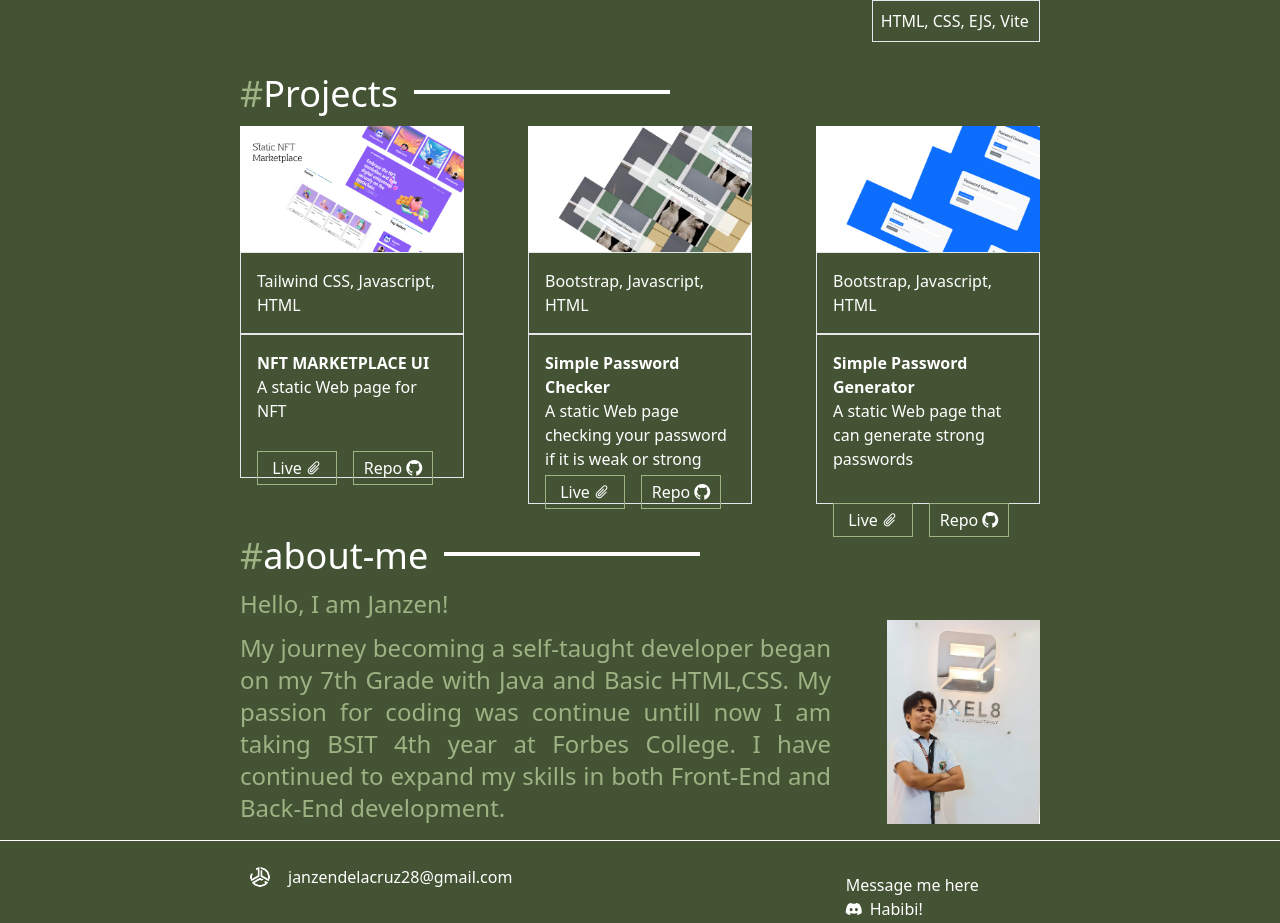
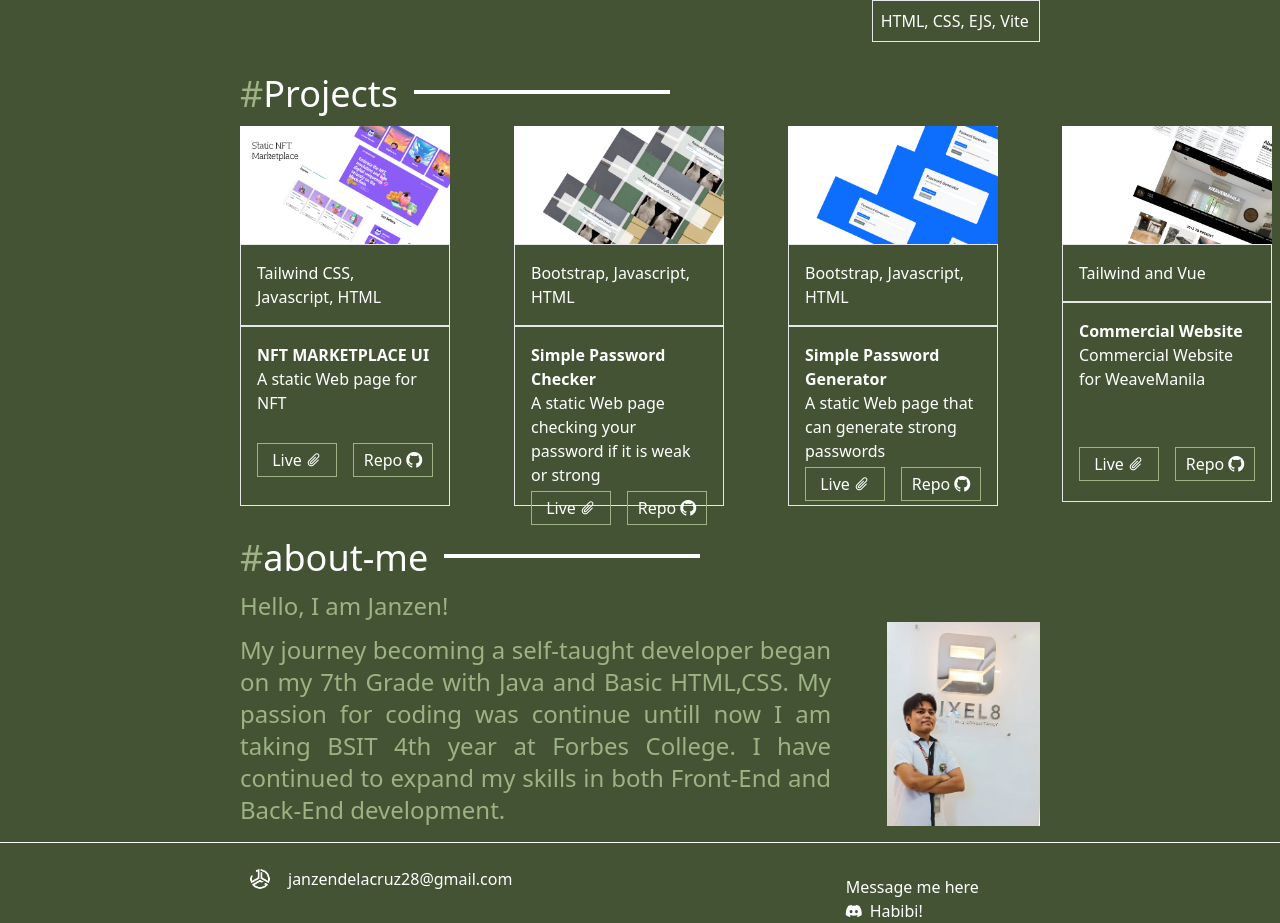
Before and after one commit to JanzenDC/vue-Portfolio, a Vue app: page / in a window 1280 px wide. Shown: the part 1020-1943 px from the top of the page. Built offline with nearby package versions, Linux system fonts and the light colour scheme.

Commit message:
Updated Portfolio

```diff
--- a/src/App.vue
+++ b/src/App.vue
@@ -225,7 +225,7 @@
           <div class="text-white p-4 border">
             Tailwind CSS, Javascript, HTML
           </div>
-          <div class="text-white p-4 border h-36">
+          <div class="text-white p-4 border h-[180px]">
             <h1 class="font-bold">NFT MARKETPLACE UI</h1>
             <p>A static Web page for NFT</p>
             <div class="flex mt-7 gap-4">
@@ -245,7 +245,7 @@
           <div class="text-white p-4 border">
             Bootstrap, Javascript, HTML
           </div>
-          <div class="text-white p-4 border h-[170px]">
+          <div class="text-white p-4 border h-[180px]">
             <h1 class="font-bold">Simple Password Checker</h1>
             <p>A static Web page checking your password if it is weak or strong</p>
             <div class="flex mt-1 gap-4">
@@ -264,19 +264,41 @@
           <div class="text-white p-4 border">
             Bootstrap, Javascript, HTML
           </div>
-          <div class="text-white p-4 border h-[170px]">
+          <div class="text-white p-4 border h-[180px]">
             <h1 class="font-bold">Simple Password Generator</h1>
             <p>A static Web page that can generate strong passwords</p>
-            <div class="flex mt-8 gap-4">
+            <div class="flex mt-1 gap-4">
               <div class="gap-1 p-1 border-[#9EB384] border w-20 flex justify-center items-center hover:bg-[#a8e26b]">
                 <a href="https://janzendc.github.io/Password-Generator/">Live </a> <i class="bi bi-paperclip rotate-45"></i>
               </div>
               <div class="gap-1 p-1 border-[#9EB384] border w-20 flex justify-center items-center hover:bg-[#a8e26b]">
                 <a href="https://github.com/JanzenDC/Password-Generator">Repo </a> <i class="bi bi-github"></i>
               </div>
+            </div>
+          </div>
+
+
+        </div>
+        <div class="md:w-72  md:mt-0 mt-3 w-full ">
+          <img src="@/images/New Project.png" alt="background logo" class="lg:w-96 w-full">
+          <div class="text-white p-4 border">
+            Tailwind and Vue
+          </div>
+          <div class="text-white p-4 border h-[200px]">
+            <h1 class="font-bold">Commercial Website</h1>
+            <p>Commercial Website for WeaveManila</p>
+            <div class="flex mt-14 gap-4">
+              <div class="gap-1 p-1 border-[#9EB384] border w-20 flex justify-center items-center hover:bg-[#a8e26b]">
+                <a href="https://weave-manila-ui.vercel.app/">Live </a> <i class="bi bi-paperclip rotate-45"></i>
+              </div>
+              <div class="gap-1 p-1 border-[#9EB384] border w-20 flex justify-center items-center hover:bg-[#a8e26b]">
+                <a href="https://github.com/JanzenDC/WeaveManila-Ui">Repo </a> <i class="bi bi-github"></i>
+              </div>
 
             </div>
           </div>
+
+
         </div>
       </div>
     </section>
```
Also changed, not shown: src/images/New Project.png (added).
